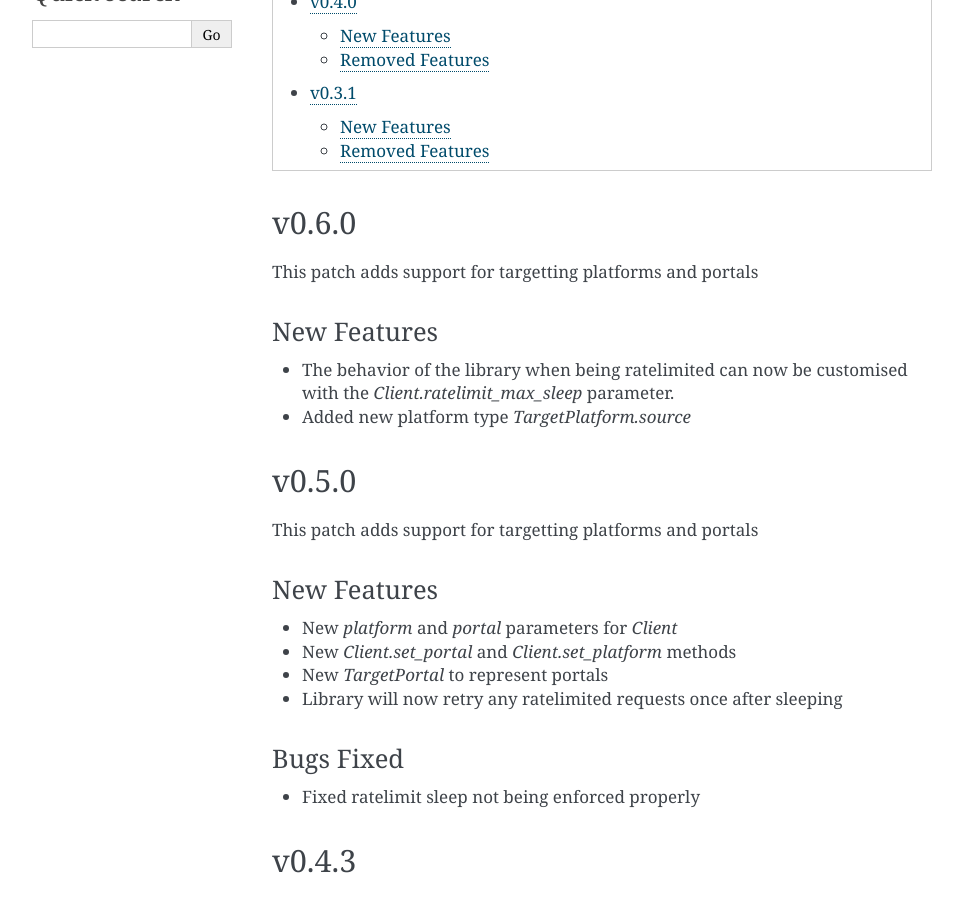
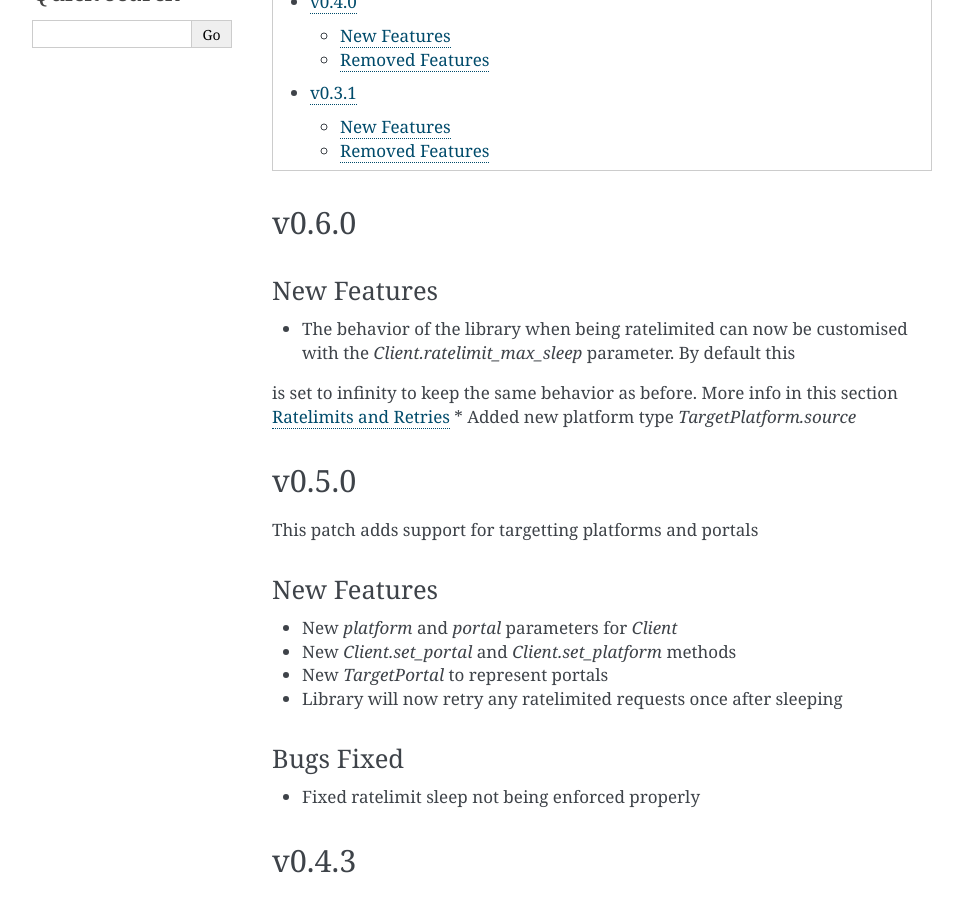
Before and after one commit to ClementJ18/mod.io, a Sphinx documentation site: the page built from docs/source/changelog.rst, in a window 1280 px wide and 900 px high, scrolled down 606 px. Shown: the whole window, without its empty margins (148-1111 px from the left). Built offline with Sphinx 7.4.7, drawn with Linux system fonts in a browser that asks for light colours.

Commit message:
documentation tweaks

```diff
--- a/docs/source/changelog.rst
+++ b/docs/source/changelog.rst
@@ -10,11 +10,11 @@ The page attempt to keep a clear list of breaking/non-breaking changes and new f
 
 v0.6.0
 ------
-This patch adds support for targetting platforms and portals
 
 New Features
 #############
-* The behavior of the library when being ratelimited can now be customised with the `Client.ratelimit_max_sleep` parameter.
+* The behavior of the library when being ratelimited can now be customised with the `Client.ratelimit_max_sleep` parameter. By default this
+is set to infinity to keep the same behavior as before. More info in this section :ref:`Ratelimit Overview`
 * Added new platform type `TargetPlatform.source`
 
 v0.5.0
```
Also changed, not shown: docs/source/client.rst (+9 -1 lines), 2 other files.
